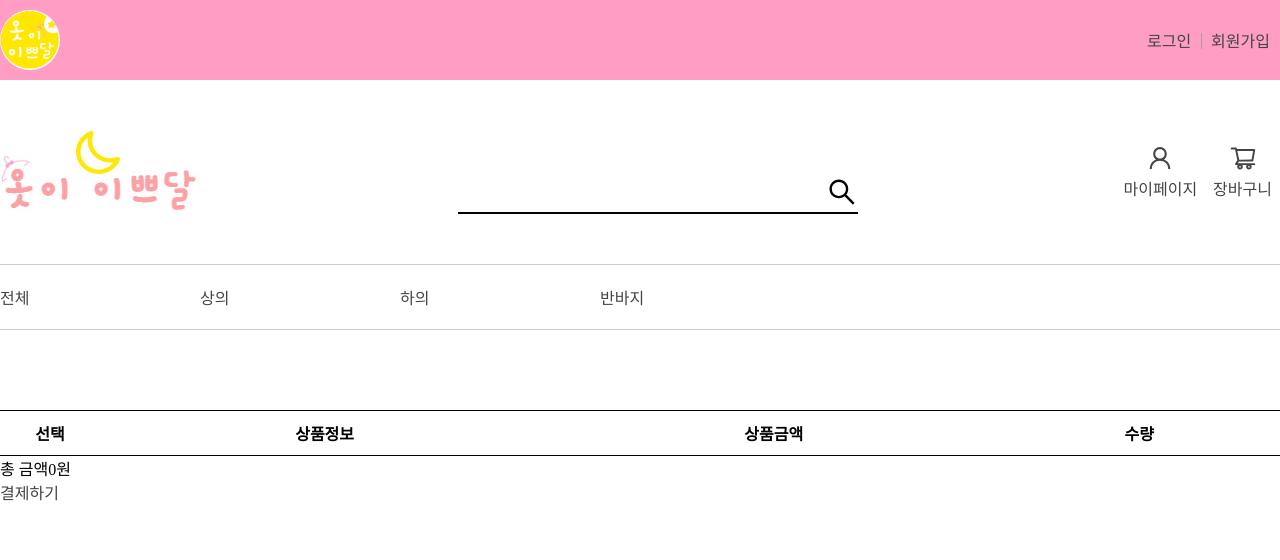
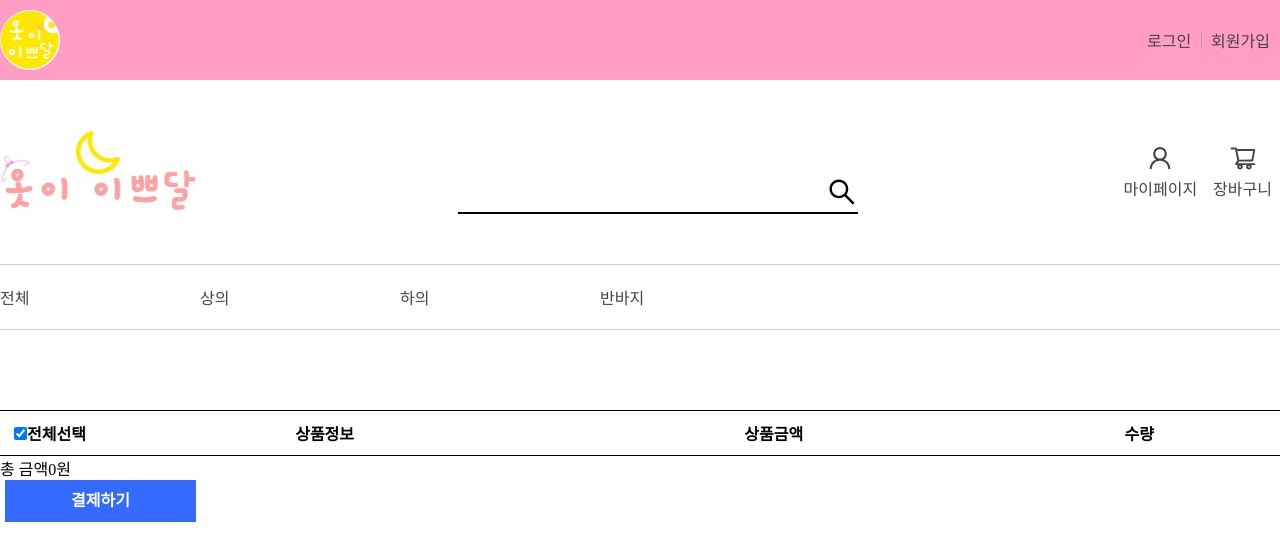
Before and after one commit to msm0748/react-shop, a React (Create React App) app: page /cart in a window 1280 px wide. Shown: the top 560 px of the page. Built offline with nearby package versions, Linux system fonts and the light colour scheme.

Commit message:
complete allChecked

```diff
--- a/src/pages/Cart.jsx
+++ b/src/pages/Cart.jsx
@@ -1,15 +1,30 @@
 import { useEffect, useState } from "react";
 import * as S from "../styles/Cart.style.js";
+import {Button} from "../styles/Detail.style.js";
 import { useSelector, useDispatch } from "react-redux";
-import { addCount, minusCount, deleteItem, paymentChecked } from "../store/cartSlice.js";
+import { addCount, minusCount, deleteItem, paymentChecked, paymentAllChecked } from "../store/cartSlice.js";
 import { AiFillCaretUp, AiFillCaretDown } from "react-icons/ai";
 import { Link } from "react-router-dom";
 
 function Cart() {
   let cart = useSelector((state) => state.cart);
   let dispatch = useDispatch();
-  useEffect(() => {}, [cart]);
-  console.log(cart);
+  const [allCheck, setAllCheck] = useState(true);
+
+  const isAllChecked = () => {
+	  const checkData = cart.some((a) => {
+		  return a.checked === false;
+	  })
+	  if(checkData){
+		  setAllCheck(false);
+	  }else{
+		  setAllCheck(true);
+	  }
+  }
+  useEffect(() => {
+	  isAllChecked();
+	  //수량때문에 의미없는 렌더링 일어남 수정필요
+  }, [cart])
 
   return (
     <>
@@ -23,7 +38,10 @@ function Cart() {
           </colgroup>
           <thead>
             <tr>
-              <th>선택</th>
+              <th><label htmlFor="checkbox"><input type="checkbox" id="checkbox" checked={allCheck} onClick={(e) => {
+	              const check = e.target.checked;
+	              dispatch(paymentAllChecked(check));
+              }}/>전체선택</label></th>
               <th colSpan="2">상품정보</th>
               <th>상품금액</th>
               <th>수량</th>
@@ -38,8 +56,6 @@ function Cart() {
                     checked={item.checked}
                     onClick={(e) => {
                       const check = e.target.checked;
-                      //   console.log(item);
-                      //   console.log(e.target.checked);
                       dispatch(paymentChecked({ ...item, checked: check }));
                     }}
                   />
@@ -73,10 +89,10 @@ function Cart() {
                         <AiFillCaretDown size="12px" />
                       </S.CountButton>
                     </S.CountButtonWrap>
-                    <button type="button" onClick={() => dispatch(deleteItem(item.id))}>
-                      삭제
-                    </button>
                   </S.CountForm>
+	                <button type="button" onClick={() => dispatch(deleteItem(item.id))}>
+		                삭제
+	                </button>
                 </td>
               </tr>
             ))}
@@ -90,7 +106,7 @@ function Cart() {
           원
         </div>
         <div>
-          <Link to="/payment">결제하기</Link>
+	        <Link to="/payment"><Button  bcColor="#346aff" color="#fff">결제하기</Button></Link>
         </div>
       </div>
     </>
--- a/src/pages/Payment.jsx
+++ b/src/pages/Payment.jsx
@@ -1,5 +1,6 @@
 import * as S from "../styles/Cart.style.js";
 import { useSelector, useDispatch } from "react-redux";
+import {Button} from "../styles/Detail.style.js";
 import { paymentItem } from "../store/cartSlice.js";
 
 function Payment() {
@@ -56,7 +57,7 @@ function Payment() {
         <input type="text" id="inputName" />
         <label htmlFor="inputCardName">카드번호 :</label>
         <input type="text" id="inputCardName" />
-        <button type="submit">결제</button>
+        <Button type="submit">결제</Button>
       </form>
     </div>
   );
--- a/src/store/cartSlice.js
+++ b/src/store/cartSlice.js
@@ -36,11 +36,14 @@ const cart = createSlice({
       });
       state[num].checked = action.payload.checked;
     },
+	  paymentAllChecked(state, action){
+		state.map((item) => item.checked = action.payload)
+	  },
     paymentItem(sate, action) {
       return sate.filter((item) => !action.payload.some((i) => i.id === item.id));
     },
   },
 });
 
-export const { addCount, minusCount, addItem, deleteItem, paymentItem, paymentChecked } = cart.actions;
+export const { addCount, minusCount, addItem, deleteItem, paymentItem, paymentChecked, paymentAllChecked } = cart.actions;
 export default cart;
```
